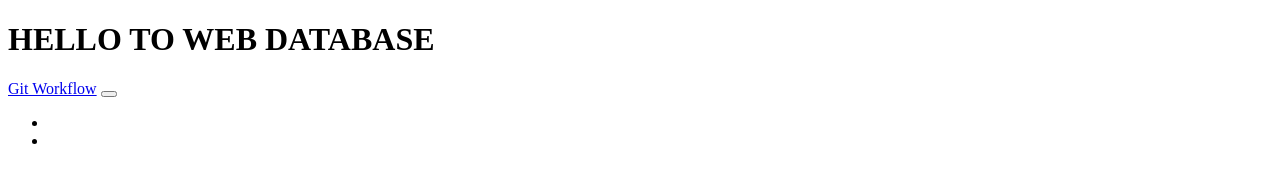
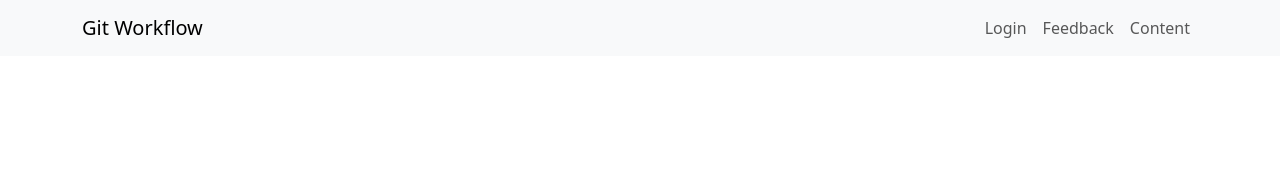
Before and after one commit to Ashmrls/webdatabase, a plain HTML site: page index.html in a window 1280 px wide. Drawn offline with nearby package versions, Linux system fonts and the light colour scheme.

Commit message:
arange alignment

```diff
--- a/index.html
+++ b/index.html
@@ -4,28 +4,34 @@
  <meta charset="UTF-8">
  <meta name="viewport" content="width=device-width, initial-scale=1.0">
  <title>Document</title>
+ <link href="https://cdn.jsdelivr.net/npm/bootstrap@5.3.3/dist/css/bootstrap.min.css" rel="stylesheet" integrity="sha384-QWTKZyjpPEjISv5WaRU9OFeRpok6YctnYmDr5pNlyT2bRjXh0JMhjY6hW+ALEwIH" crossorigin="anonymous">
+</head>
 <body>
-    <h1>HELLO TO WEB DATABASE</h1>
-    <nav class="navbar navbar-expand-sm mavbar-light bg-light mb-4">
+ <nav class="navbar navbar-expand-sm navbar-light bg-light mb-4">
  <div class="container">
  <a href="#" class="navbar-brand">Git Workflow</a>
-            <button class-"navbar-toggler" type="button" data-bs-toggle="collapse" data-bs-target=""navbarNav" aria-controls="navbarNav" aria-expanded="false" area-label="Toggler">
-            <span class=""navbar-toggler-icon"></span>
+ <button class="navbar-toggler" type="button"
+ data-bs-toggle="collapse" data-bs-target="#navbarNav"
+ aria-controls="navbarNav" aria-expanded="false" aria-label="Toggle navigation">
+ <span class="navbar-toggler-icon"></span>
  </button>
  <div class="collapse navbar-collapse" id="navbarNav">
  <ul class="navbar-nav ms-auto">
-                   <li class="nav-item>
-                        <a href="index.html" class="nav-link"></a>
+ <li class="nav-item">
+ <a href="index.html" class="nav-link">Login</a>
  </li>
-                   <li class="nav-item"
-                        <a href="feedback.php" class="nav-link></a>
+ <li class="nav-item">
+ <a href="feedback.php" class="nav-link">Feedback</a>
  </li>
-                   <li class="nav-item>
-                   <a href="about.php" class="nav-link"></a>
+ <li class="nav-item">
+ <a href="about.php" class="nav-link">Content</a>
  </li>
  </ul>
  </div>
  </div>
  </nav>
+<main>
+ <div class="container d-flex flex-column align-items-center"></div>
+</main>
 </body>
 </html>
```
Lines whose indentation alone changed are shown as unchanged.
